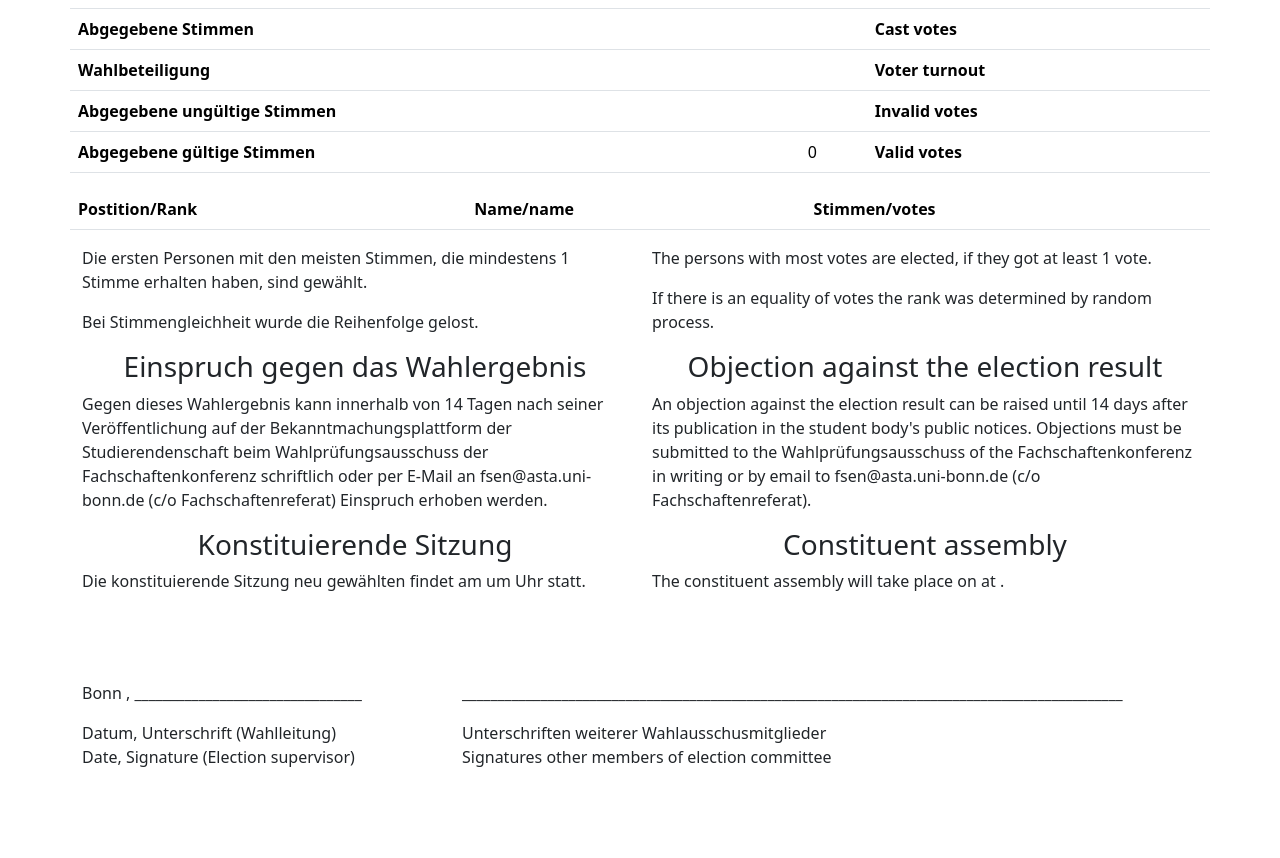
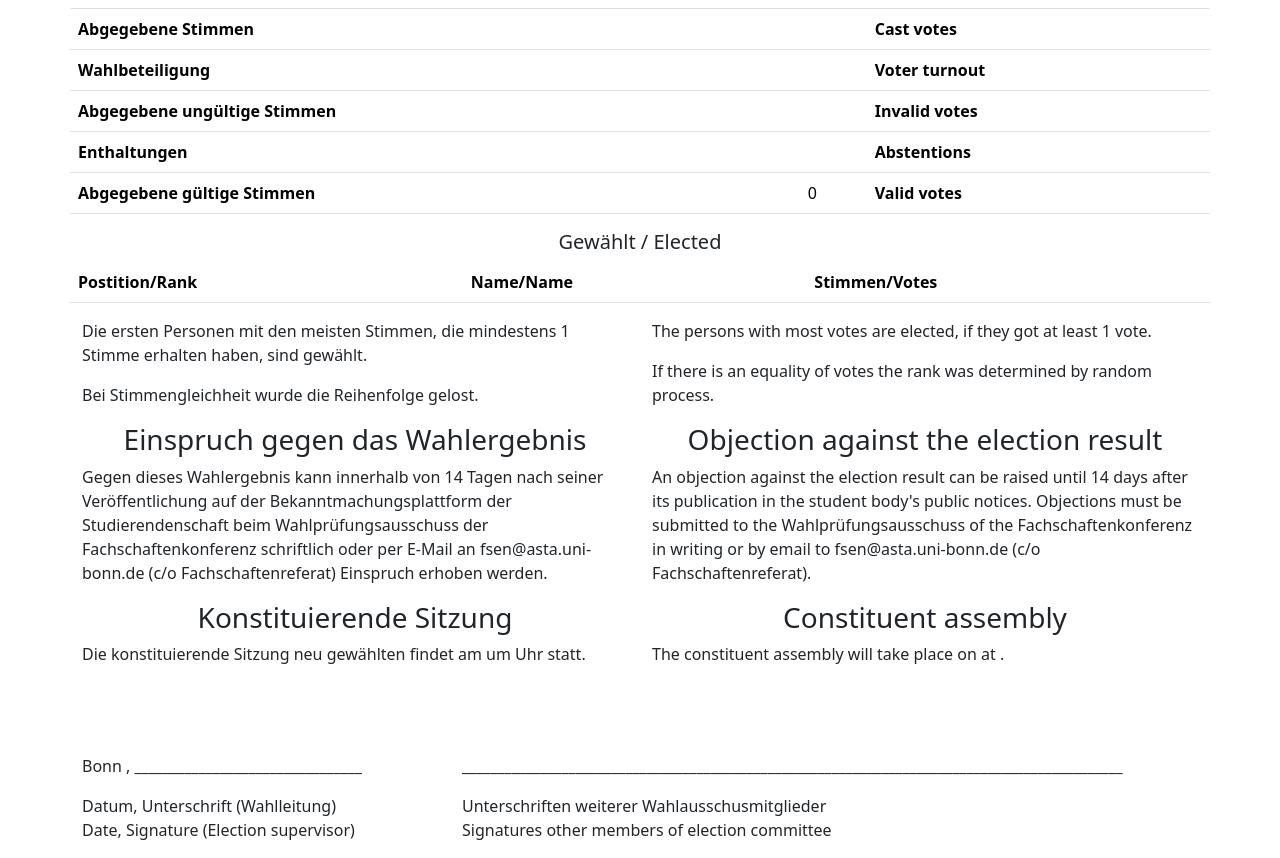
Before and after one commit to FK-Bonn/fswahl, a Nuxt app: page /ergebnis in a window 1280 px wide. Shown: the part 1387-2245 px from the top of the page. Before the commit the page ends 2172 px from the top, so only its background shows below. Built offline with nearby package versions, Linux system fonts and the light colour scheme.

Commit message:
Divide results into elected and non elected candidates

```diff
--- a/pages/ergebnis.vue
+++ b/pages/ergebnis.vue
@@ -4,7 +4,8 @@ import ResultMissingValuesWarning from "~/components/alerts/ResultMissingValuesW
 const electionProperties = useElectionProperties();
 const propDE = computed(() => new PropertyCalculator(electionProperties.value))
 const propEN = computed(() => new PropertyCalculatorEN(electionProperties.value))
-
+const hasNonElected = computed(()=>electionProperties.value.votes.length > (propDE.value.seats || 0)
+    || electionProperties.value.votes.some(vote => vote.votes < 1))
 
 const addIndividualVote = () => {
   electionProperties.value.votes.push({
@@ -129,54 +130,82 @@ const addIndividualVote = () => {
       <table class="table">
         <tbody>
         <tr>
-          <th> Wahlberechtigte</th>
+          <th>Wahlberechtigte</th>
           <td><span class="anzwahlberechtigte">{{ electionProperties.eligibleVoters }}</span></td>
-          <th> Eligible voters</th>
+          <th>Eligible voters</th>
         </tr>
         <tr>
-          <th> Abgegebene Stimmen</th>
+          <th>Abgegebene Stimmen</th>
           <td><span class="abgegebene_stimmen">{{ propDE.totalVotes }}</span></td>
-          <th> Cast votes</th>
+          <th>Cast votes</th>
         </tr>
         <tr>
-          <th> Wahlbeteiligung</th>
+          <th>Wahlbeteiligung</th>
           <td><span class="wahlbeteiligung">{{ propDE.turnout }}</span></td>
-          <th> Voter turnout</th>
+          <th>Voter turnout</th>
         </tr>
         <tr>
-          <th> Abgegebene ungültige Stimmen</th>
+          <th>Abgegebene ungültige Stimmen</th>
           <td><span class="ungueltige_stimmen">{{ electionProperties.invalidVotes }}</span></td>
-          <th> Invalid votes</th>
+          <th>Invalid votes</th>
         </tr>
         <tr>
-          <th> Abgegebene gültige Stimmen</th>
+          <th>Enthaltungen</th>
+          <td><span class="enthaltungen">{{ electionProperties.abstentions }}</span></td>
+          <th>Abstentions</th>
+        </tr>
+        <tr>
+          <th>Abgegebene gültige Stimmen</th>
           <td><span class="gueltige_stimmen">{{ propDE.validVotes }}</span></td>
-          <th> Valid votes</th>
+          <th>Valid votes</th>
         </tr>
         </tbody>
       </table>
     </div>
+    <h5>Gewählt / Elected</h5>
     <div class="row">
       <table class="table">
         <thead>
         <tr>
           <th scope="col">Postition/Rank</th>
-          <th scope="col">Name/name</th>
-          <th scope="col">Stimmen/votes</th>
+          <th scope="col">Name/Name</th>
+          <th scope="col">Stimmen/Votes</th>
         </tr>
         </thead>
         <tbody id="teilergebnisse_table">
         <template v-for="(person, index) in electionProperties.votes">
-          <tr>
+          <tr v-if="(index < (propDE.seats || 0)) && person.votes > 0">
             <td>{{ index + 1 }}</td>
             <td>{{ person.name }}</td>
             <td>{{ person.votes }}</td>
           </tr>
         </template>
-
         </tbody>
       </table>
     </div>
+    <template v-if="hasNonElected">
+      <h5>Nicht gewählt / Not elected</h5>
+      <div class="row">
+        <table class="table">
+          <thead>
+          <tr>
+            <th scope="col">Postition/Rank</th>
+            <th scope="col">Name/Name</th>
+            <th scope="col">Stimmen/Votes</th>
+          </tr>
+          </thead>
+          <tbody id="teilergebnisse_table">
+          <template v-for="(person, index) in electionProperties.votes">
+            <tr v-if="index >= (propDE.seats || 0) || person.votes < 1">
+              <td>{{ index + 1 }}</td>
+              <td>{{ person.name }}</td>
+              <td>{{ person.votes }}</td>
+            </tr>
+          </template>
+          </tbody>
+        </table>
+      </div>
+    </template>
     <div class="row">
       <div class="col-sm-6">
         <p> Die ersten <span class="zahl_sitze">{{ propDE.seats }}</span> Personen mit den meisten Stimmen, die
@@ -271,7 +300,7 @@ const addIndividualVote = () => {
 </template>
 
 <style scoped>
-h1, h2, h3, h4 {
+h1, h2, h3, h4, h5 {
   text-align: center;
 }
 @media print {
```
